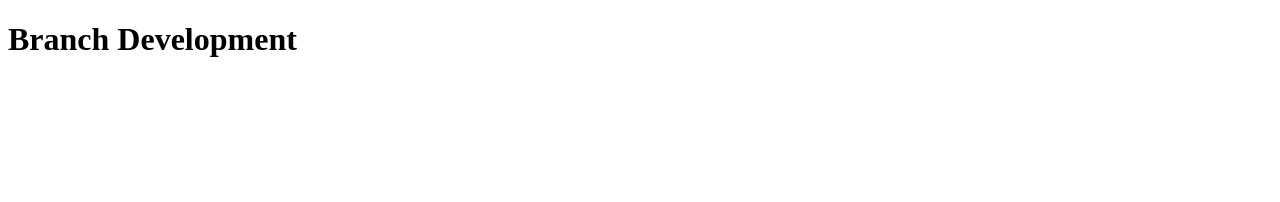
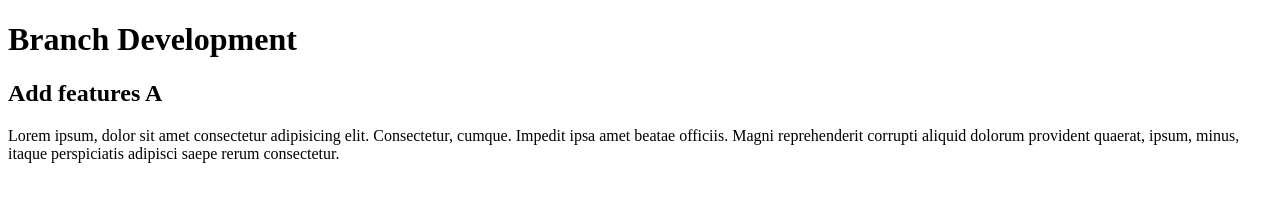
Before and after one commit to ikimukti/section2-praktikum-git, a plain HTML site: page index.html in a window 1280 px wide. Drawn offline with Linux system fonts and the light colour scheme.

Commit message:
Create branch featureA in development with update index with h2 features A

```diff
--- a/index.html
+++ b/index.html
@@ -8,5 +8,7 @@
 </head>
 <body>
     <h1>Branch Development</h1>
+    <h2>Add features A</h2>
+    <p>Lorem ipsum, dolor sit amet consectetur adipisicing elit. Consectetur, cumque. Impedit ipsa amet beatae officiis. Magni reprehenderit corrupti aliquid dolorum provident quaerat, ipsum, minus, itaque perspiciatis adipisci saepe rerum consectetur.</p>
 </body>
 </html>
```
